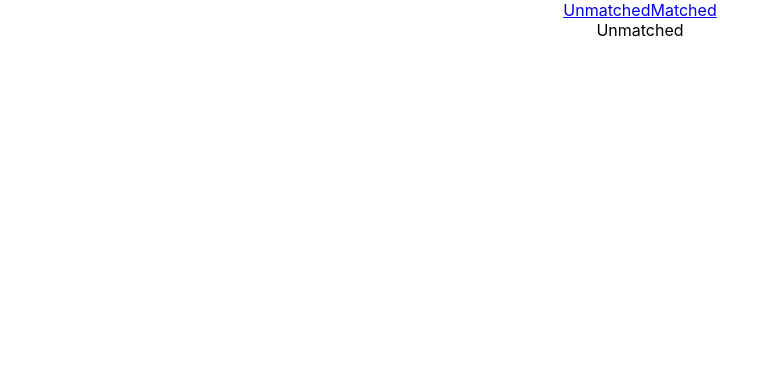
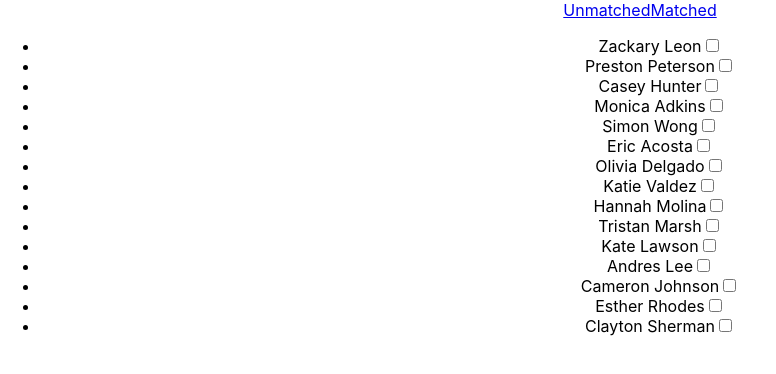
Before and after one commit to NolanPic/client-expert-matcher, a React (Create React App) app: page / in a window 1280 px wide. Shown: the top 374 px of the page, without its empty margins (0-776 px from the left). Built offline with nearby package versions, Linux system fonts and the light colour scheme.

Commit message:
render unmatched clients

```diff
--- /dev/null
+++ b/src/components/UnmatchedClientsList.js
@@ -0,0 +1,20 @@
+import React from "react";
+
+const UnmatchedClientsList = ({ clients }) => {
+  return clients.length ? (
+    <ul className="unmatched-clients">
+      {/* normally I would never have firstName as a key--the key
+            should always be a unique ID */}
+      {clients.map((client) => (
+        <li key={client.firstName}>
+          <span>
+            {client.firstName} {client.lastName}
+          </span>
+          <input type="checkbox" />
+        </li>
+      ))}
+    </ul>
+  ) : null;
+};
+
+export default UnmatchedClientsList;
--- a/src/pages/Unmatched.js
+++ b/src/pages/Unmatched.js
@@ -1,7 +1,16 @@
-import React from "react";
+import React, { useContext } from "react";
+import UnmatchedClientList from "../components/UnmatchedClientsList";
+import ClientContext from "../contexts/ClientContext";
 
 const Unmatched = () => {
-  return <div>Unmatched</div>;
+  // get the unmatched clients from the client context
+  const [unmatchedClients, setUnmatchedClients] = useContext(ClientContext);
+
+  return (
+    <div>
+      <UnmatchedClientList clients={unmatchedClients} />
+    </div>
+  );
 };
 
 export default Unmatched;
```
